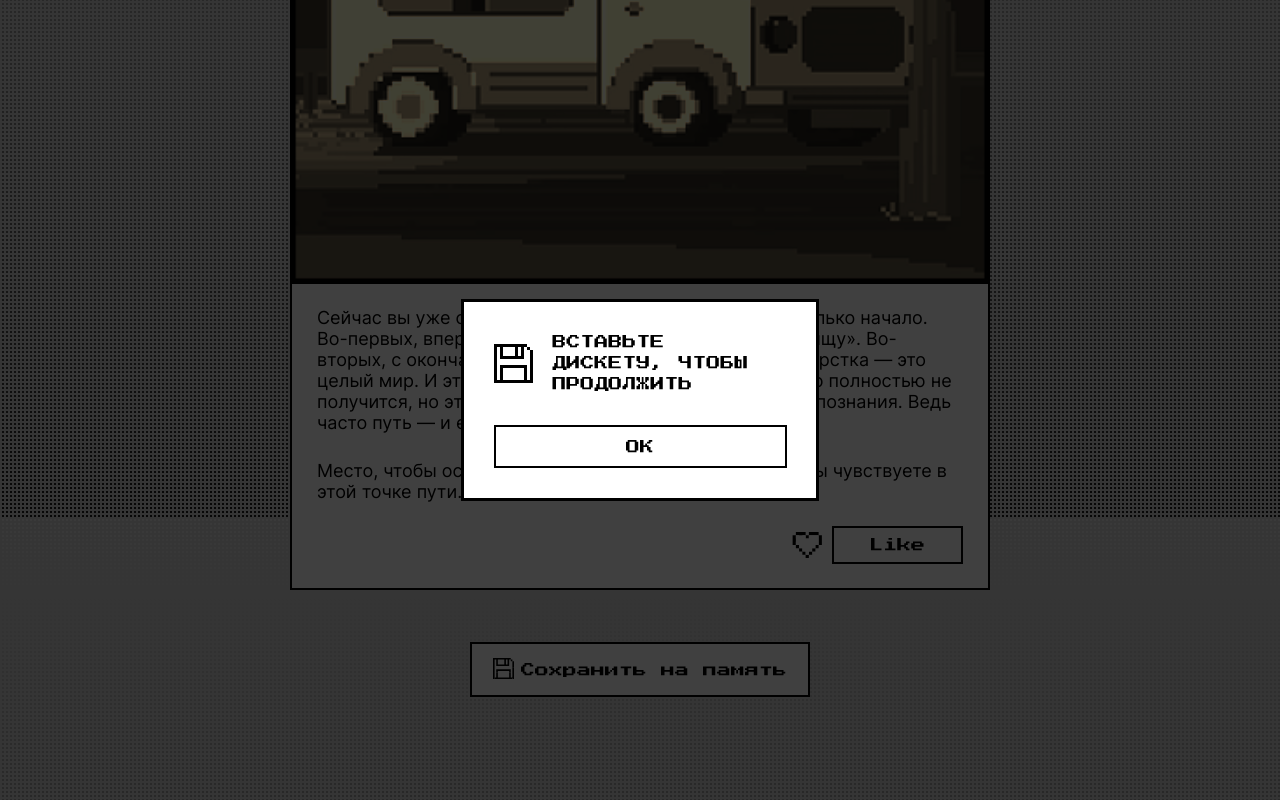
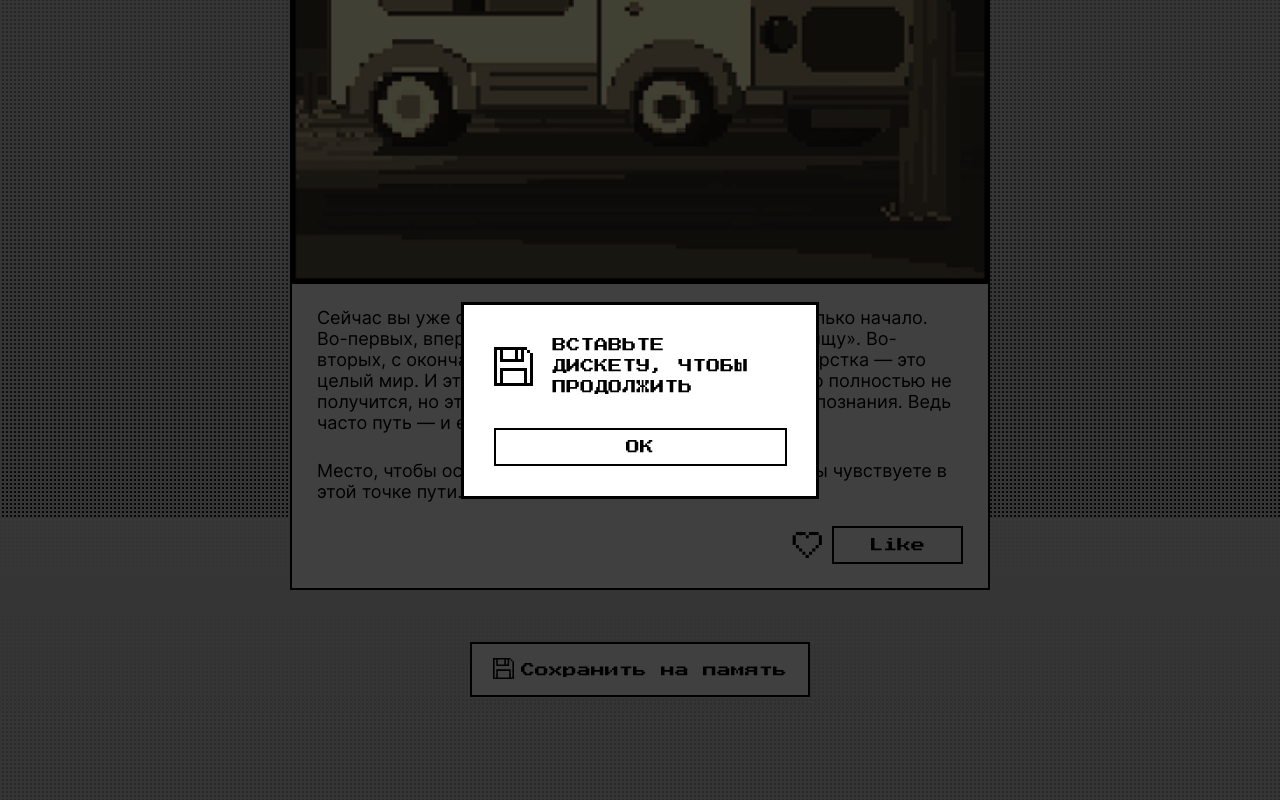
Before and after one commit to MrTheSumraak/zakrivayuschiy-teg-f, a plain HTML site: page index.html in a window 1280 px wide. Both pictures are taken after a click on the button "Сохранить на память". Shown: the part 8283-9083 px from the top of the page. Drawn offline with Linux system fonts and the light colour scheme.

Commit message:
доработка

```diff
--- a/styles/style.css
+++ b/styles/style.css
@@ -208,8 +208,7 @@ button:not(.card__icon-button) {
 .dialog {
   width: 358px;
   padding: 0;
-  padding-block-start: 18px;
-  padding-block-end: 25px;
+  padding-block: 30px;
 }
 
 .button__dialog {
@@ -265,8 +264,6 @@ dialog::backdrop {
   flex-direction: row;
   align-items: center;
   column-gap: 20px;
-
-  margin-block-start: 15px;
 }
 
 .decoration-svg {
@@ -288,7 +285,7 @@ dialog::backdrop {
 .confirmation {
   inline-size: 100%;
   padding: 0;
-  padding-block: 12.5px;
+  padding-block: 10px;
 
   background-color: transparent;
 
```
